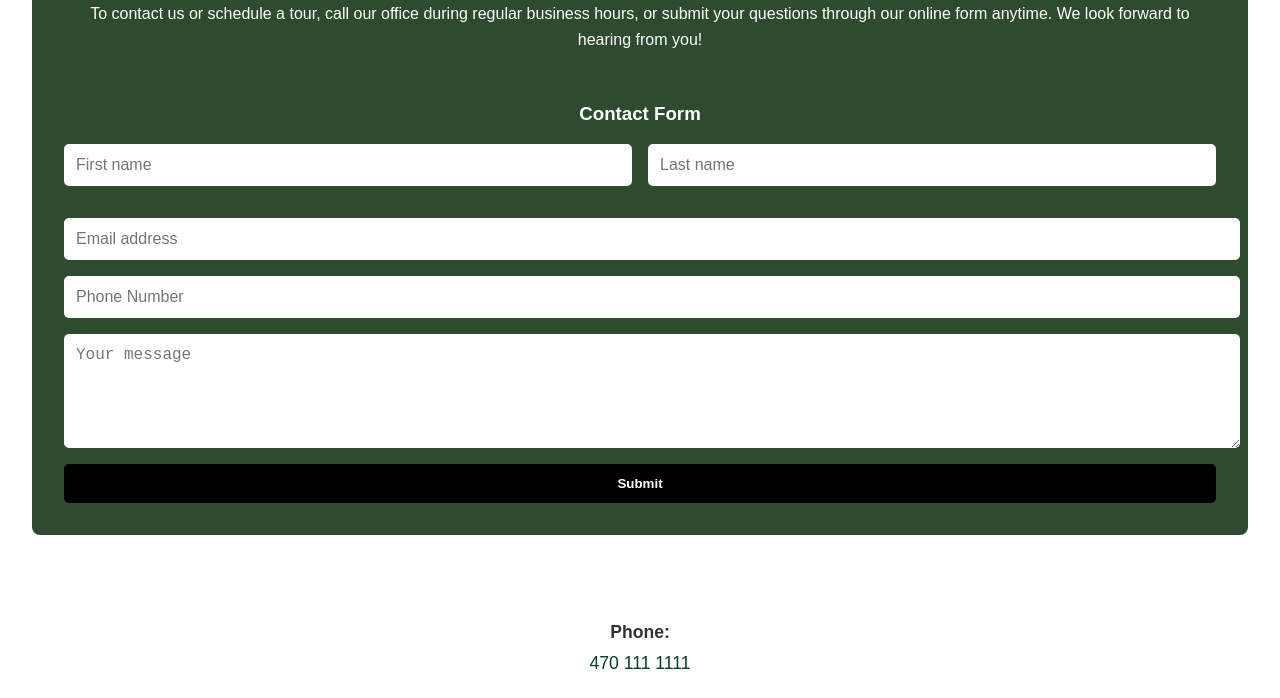
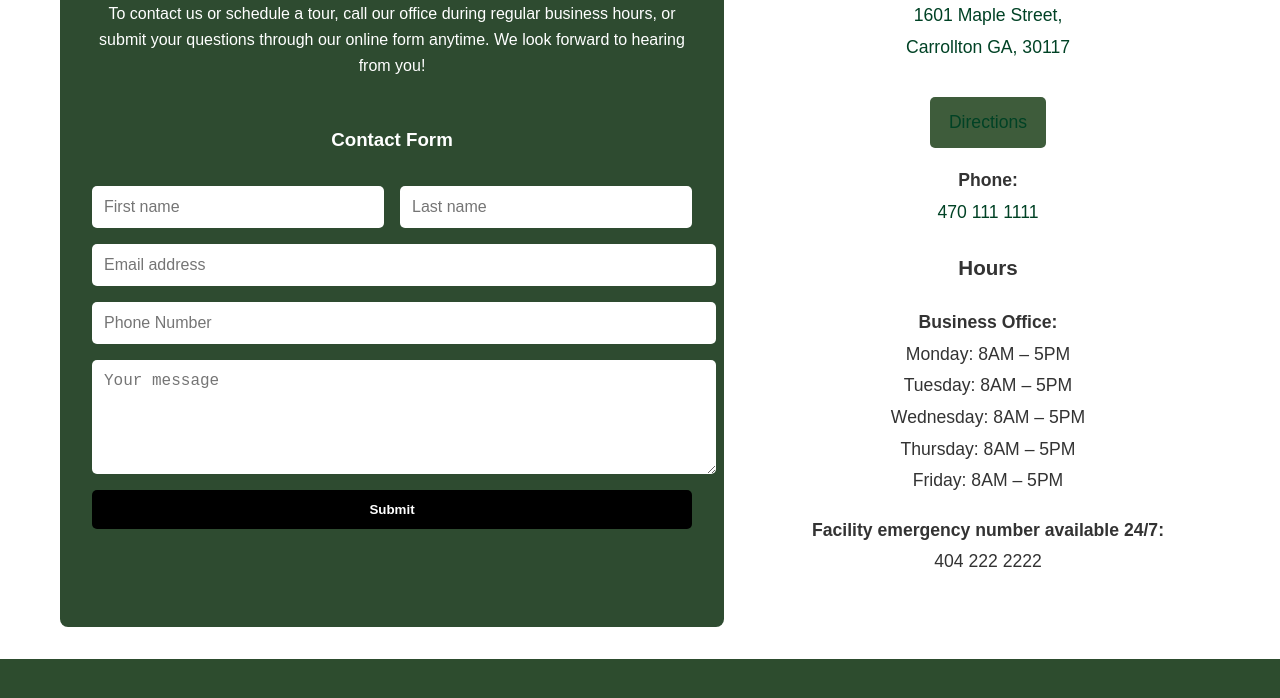
Before and after one commit to dh00158/UCCII-Project, a plain HTML site: page Horizon Living Website/pages/contact.html in a window 1280 px wide. Shown: the part 274-972 px from the top of the page. Drawn offline with Linux system fonts and the light colour scheme.

Commit message:
Complete Contact Us Page

```diff
--- a/Horizon Living Website/css/stylesheet.css
+++ b/Horizon Living Website/css/stylesheet.css
@@ -341,13 +341,17 @@ main {
 .contact-page {
 	display: flex;
 	flex-wrap: wrap;
+	justify-content: center; /* Ensures it stays centered on wide screens */
+	gap: 2rem;
 	padding: 2rem;
-	gap: 2rem;
+	max-width: 1200px; /* Optional: keeps it from stretching too wide */
+	margin: 0 auto;
 }
 
 .contact-left,
 .contact-right {
-	flex: 1 1 45%;
+	flex: 1 1 400px; /* Ensures both columns shrink nicely on smaller screens */
+	min-width: 300px;
 }
 
 .contact-left {
@@ -355,6 +359,7 @@ main {
 	color: #fff;
 	padding: 2rem;
 	border-radius: 8px;
+	max-width: 600px; /* Prevents the left from growing too wide */
 }
 
 .contact-left h2 {
@@ -370,12 +375,13 @@ main {
 .contact-form {
 	display: flex;
 	flex-direction: column;
+	gap: 1rem;
+	margin-top: 1rem;
 }
 
 .contact-form .form-row {
 	display: flex;
 	gap: 1rem;
-	margin-bottom: 1rem;
 }
 
 .contact-form input,
@@ -384,7 +390,6 @@ main {
 	border: none;
 	border-radius: 5px;
 	font-size: 1rem;
-	margin-bottom: 1rem;
 	width: 100%;
 }
 
@@ -406,6 +411,7 @@ main {
 	padding: 2rem;
 	font-size: 1.1rem;
 	line-height: 1.8;
+	max-width: 400px; /* Keeps it narrower than the form section */
 }
 
 .contact-right a {
@@ -430,6 +436,7 @@ main {
 .directions-btn:hover {
 	background-color: #2e4b30;
 }
+
 
 /* SIGN UP / LOG IN PAGE (same layout) */
 .signup-wrapper {
--- a/Horizon Living Website/pages/contact.html
+++ b/Horizon Living Website/pages/contact.html
@@ -42,7 +42,8 @@
 		<section class="contact-left">
 			<h2>Contact Us</h2>
 			<p>
-				To contact us or schedule a tour, call our office during regular business hours, or submit your questions through our online form anytime. We look forward to hearing from you!
+				To contact us or schedule a tour, call our office during regular business hours,
+				or submit your questions through our online form anytime. We look forward to hearing from you!
 			</p>
 
 			<form class="contact-form">
@@ -59,6 +60,14 @@
 		</section>
 
 		<section class="contact-right">
+
+			<h3>Directions</h3>
+			<p>
+				<a href="https://www.google.com/maps/search/1601+Maple+Street,+Carrollton+GA,+30117" target="_blank">
+					1601 Maple Street,<br />Carrollton GA, 30117
+				</a>
+			</p>
+			<a class="directions-btn" href="https://www.google.com/maps/search/1601+Maple+Street,+Carrollton+GA,+30117" target="_blank">Directions</a>
 			<p><strong>Phone:</strong><br />
 				<a href="tel:+14701111111">470 111 1111</a>
 			</p>
@@ -71,15 +80,9 @@
 				Thursday: 8AM – 5PM<br />
 				Friday: 8AM – 5PM<br />
 			</p>
-			<p><strong>Facility:</strong> 24/7</p>
+			<p><strong>Facility emergency number available 24/7:</strong><br> 404 222 2222</p>
 
-			<h3>Direction</h3>
-			<p>
-				<a href="https://www.google.com/maps/search/1601+Maple+Street,+Carrollton+GA,+30117" target="_blank">
-					1601 Maple Street,<br />Carrollton GA, 30117
-				</a>
-			</p>
-			<a class="directions-btn" href="https://www.google.com/maps/search/1601+Maple+Street,+Carrollton+GA,+30117" target="_blank">Directions</a>
+
 		</section>
 	</main>
 
```
